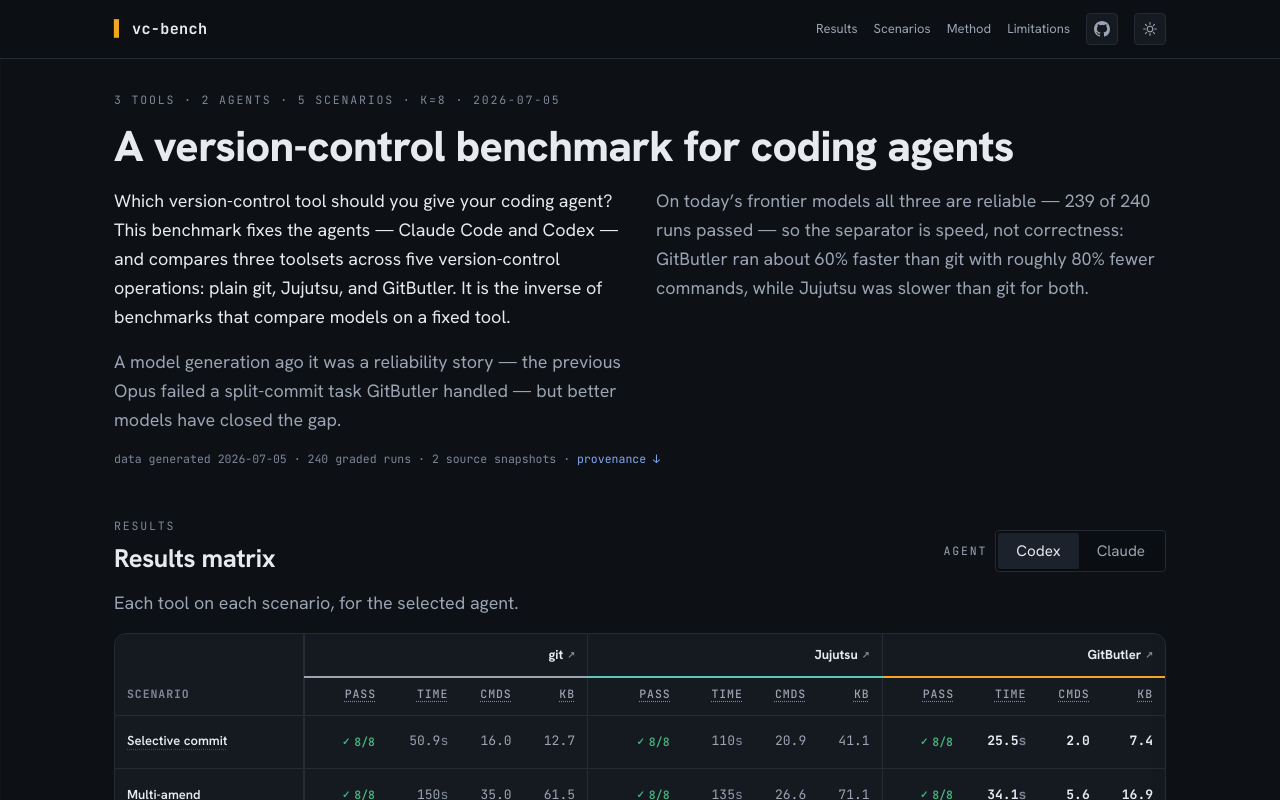
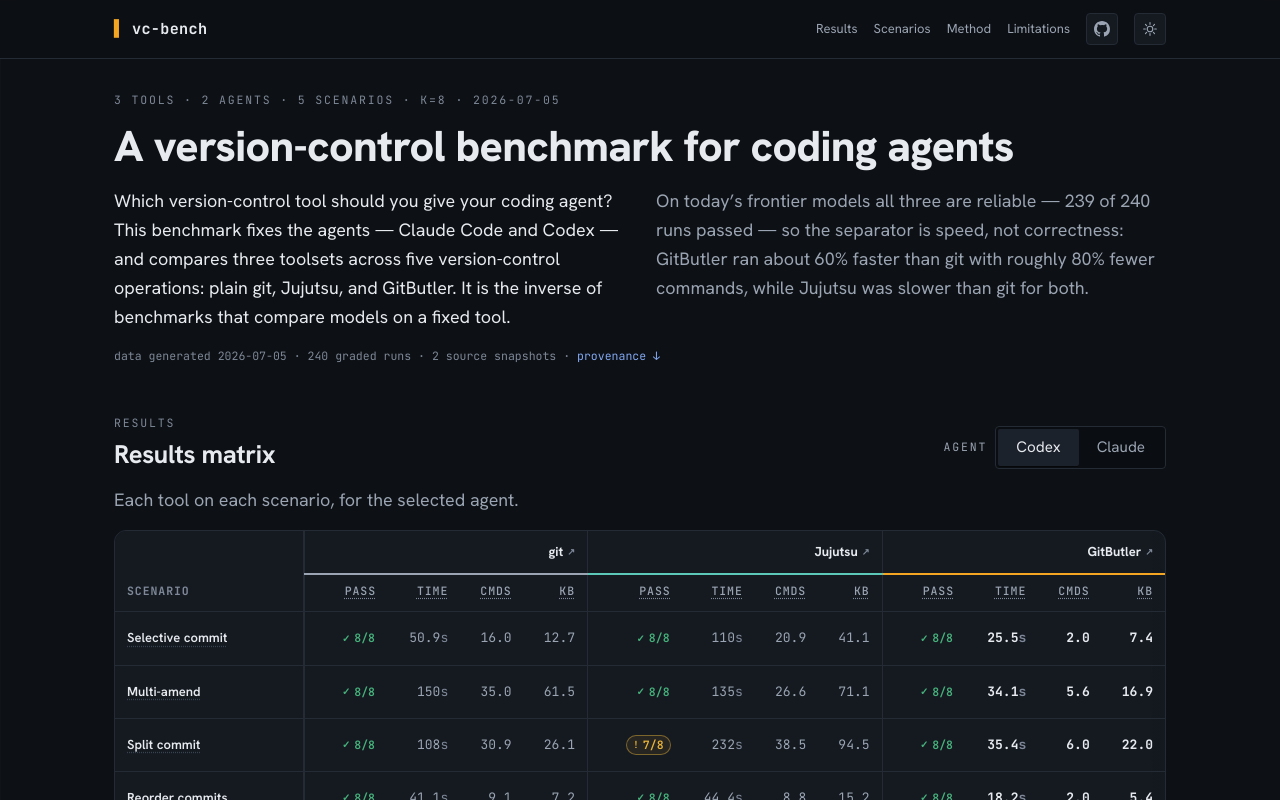
Before and after one commit to gitbutlerapp/version-control-bench, a Next.js app in the folder web/: page / in a window 1280 px wide. Shown: the top 800 px of the page. Built offline with nearby package versions, Linux system fonts and the light colour scheme.

Commit message:
Drop the redundant model-progression line from the hero
The finding paragraph already establishes that reliability no longer
separates the tools, so the model-progression sentence restated it.
Cut it — the story still lives in the 'both agents at the ceiling'
limitation and the results history.

```diff
--- a/web/app/content.ts
+++ b/web/app/content.ts
@@ -19,7 +19,6 @@
   intro: [
     'Which version-control tool should you give your coding agent? This benchmark fixes the agents — Claude Code and Codex — and compares three toolsets across five version-control operations: plain git, Jujutsu, and GitButler. It is the inverse of benchmarks that compare models on a fixed tool.',
     'On today’s frontier models all three are reliable — 239 of 240 runs passed — so the separator is speed, not correctness: GitButler ran about 60% faster than git with roughly 80% fewer commands, while Jujutsu was slower than git for both.',
-    'A model generation ago it was a reliability story — the previous Opus failed a split-commit task GitButler handled — but better models have closed the gap.',
   ],
 };
 
```
